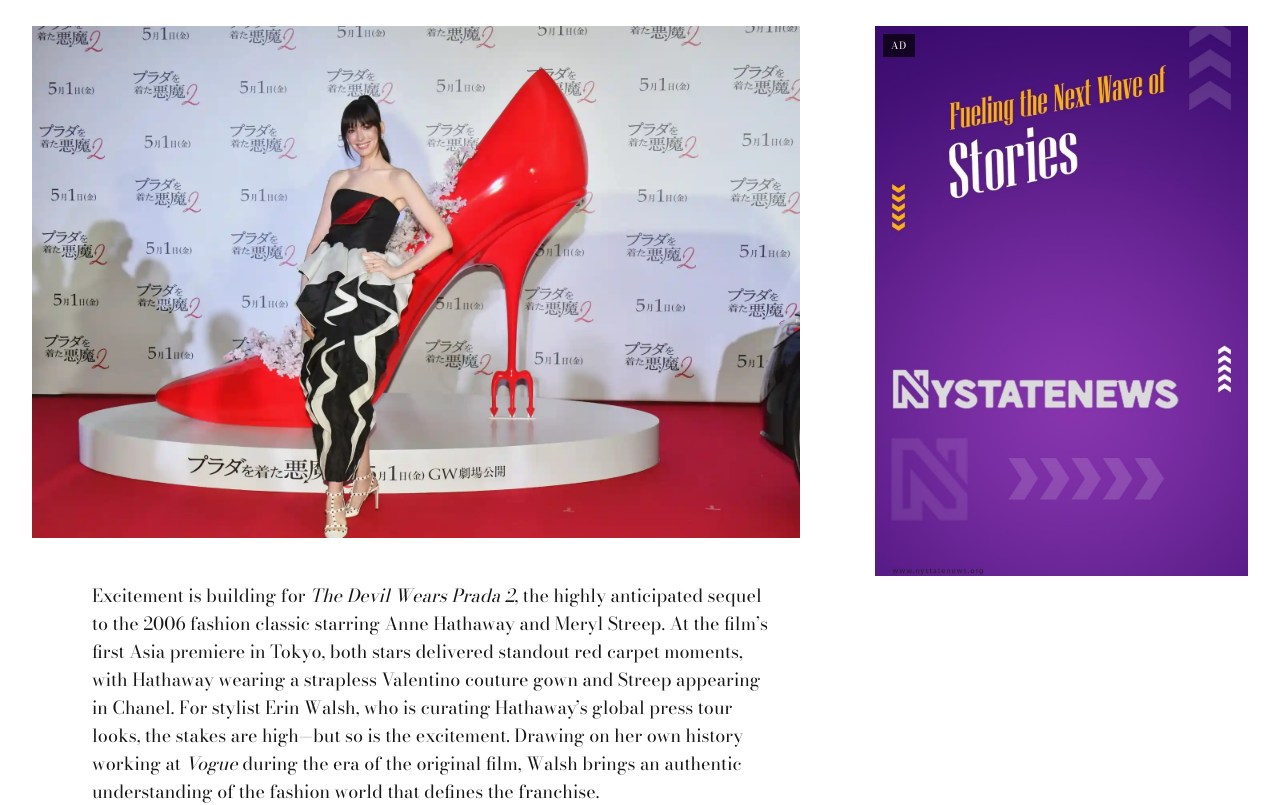
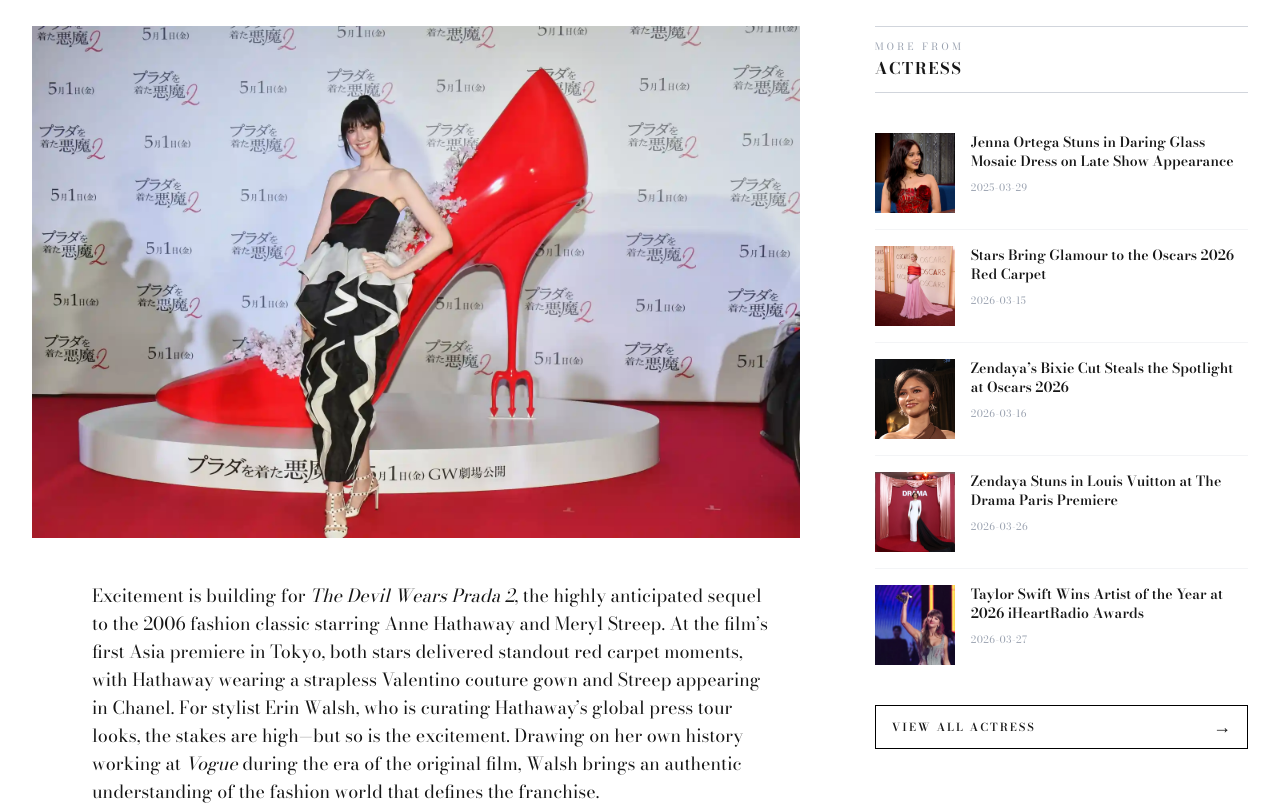
Before and after one commit to maisonatelier52-ux/Glam-Gaze, a Next.js app: page /actress/anne-hathaway-devil-wears-prada-2-fashion-supernova-joy in a window 1280 px wide. Shown: the part 406-1211 px from the top of the page. Built offline with nearby package versions, Linux system fonts and the light colour scheme.

Commit message:
[Add] news

```diff
--- a/app/[category]/[slug]/page.jsx
+++ b/app/[category]/[slug]/page.jsx
@@ -5,6 +5,7 @@
 import NewsletterSection from "@/app/component/NewsLetter";
 import ReadMoreSection from "@/app/component/ReadMore";
 import Link from "next/link";
+import MoreFromCategory from "@/app/component/MoreFromCategory";
 
 export async function generateMetadata({ params }) {
   const { slug } = await params;
@@ -269,29 +270,7 @@
 
           </article>
 
-          {/* ADVERTISEMENT */}
-          <div className="lg:col-span-1">
-            <div className="lg:sticky lg:top-28 mt-10 lg:mt-0">
-
-              <Link href="#" target="_blank" rel="noopener noreferrer" title="Advertisement">
-                <div className="relative w-full h-[550px] overflow-hidden group">
-
-                  <Image
-                    src="/ads/signal-2025-12-12-143957-1.jpeg"
-                    alt="Advertisement"
-                    fill
-                    className="object-cover group-hover:scale-105 transition-transform duration-300"
-                  />
-
-                  <span className="absolute top-2 left-2 bg-black/70 text-white text-[10px] px-2 py-1 uppercase tracking-wider">
-                    Ad
-                  </span>
-
-                </div>
-              </Link>
-
-            </div>
-          </div>
+          <MoreFromCategory currentArticle={article} />
 
         </div>
 
--- a/app/component/Latest.jsx
+++ b/app/component/Latest.jsx
@@ -4,24 +4,12 @@
 
 const fashionQuotes = [
   {
-    text: "Fashion is the armor to survive the reality of everyday life.",
-    author: "Bill Cunningham",
-  },
-  {
-    text: "Elegance is not about being noticed, it's about being remembered.",
-    author: "Giorgio Armani",
-  },
-  {
-    text: "Style is a way to say who you are without having to speak.",
+    text: "Style is a way to say who you are without having to speak",
     author: "Rachel Zoe",
   },
   {
-    text: "Fashions fade, style is eternal.",
-    author: "Yves Saint Laurent",
-  },
-  {
-    text: "The beauty of dressing is to find what works for you and then own it completely.",
-    author: "Diane von Furstenberg",
+    text: "FASHION HAS TO REFLECT WHO YOU ARE, what you feel at the moment. where you ' re going",
+    author: "Pharrell Williams",
   },
 ];
 
--- /dev/null
+++ b/app/component/MoreFromCategory.jsx
@@ -0,0 +1,75 @@
+import Image from "next/image";
+import Link from "next/link";
+import data from "@/data/data.json";
+
+export default function MoreFromCategory({ currentArticle }) {
+  const related = data.articles
+    .filter(
+      (a) =>
+        a.category === currentArticle.category &&
+        a.slug !== currentArticle.slug
+    )
+    .slice(0, 5);
+
+  if (related.length === 0) return null;
+
+  return (
+    <aside className="w-full">
+      {/* Header */}
+      <div className="border-y border-gray-300 py-3 mb-6">
+        <p className="text-[10px] uppercase tracking-[3px] text-gray-400 mb-0.5">
+          More From
+        </p>
+        <h3 className="text-base font-bold uppercase tracking-widest">
+          {currentArticle.category}
+        </h3>
+      </div>
+
+      {/* Article List */}
+      <ul className="flex flex-col divide-y divide-gray-100">
+        {related.map((item, index) => (
+          <li key={index}>
+            <Link
+              href={`/${item.category}/${item.slug}`}
+              title={item.title}
+              className="group flex gap-4 py-4 items-start"
+            >
+              {/* Thumbnail */}
+              <div className="relative w-20 h-20 shrink-0 overflow-hidden">
+                <Image
+                  src={item.image}
+                  alt={item.title}
+                  fill
+                  className="object-cover group-hover:scale-105 transition-transform duration-300"
+                />
+              </div>
+
+              {/* Text */}
+              <div className="flex-1 min-w-0">
+                <h4 className="text-sm font-semibold leading-snug group-hover:underline line-clamp-3">
+                  {item.title}
+                </h4>
+                <p className="text-[10px] uppercase tracking-wider text-gray-400 mt-2">
+                  {item.date}
+                </p>
+              </div>
+            </Link>
+          </li>
+        ))}
+      </ul>
+
+      {/* View All */}
+      <Link
+        href={`/${currentArticle.category}`}
+        className="mt-6 flex items-center justify-between w-full border border-black px-4 py-3 group hover:bg-black hover:text-white transition-colors duration-200"
+      >
+        <span className="text-[11px] uppercase tracking-[2px] font-semibold">
+          View All {currentArticle.category}
+        </span>
+        <span className="text-lg leading-none group-hover:translate-x-1 transition-transform duration-200">
+          →
+        </span>
+      </Link>
+    </aside>
+  );
+}
```
Also changed, not shown: data/data.json, public/dwayne-johnson-met-gala.webp (added), public/met-gala-red-carpet-2026.webp (added).
